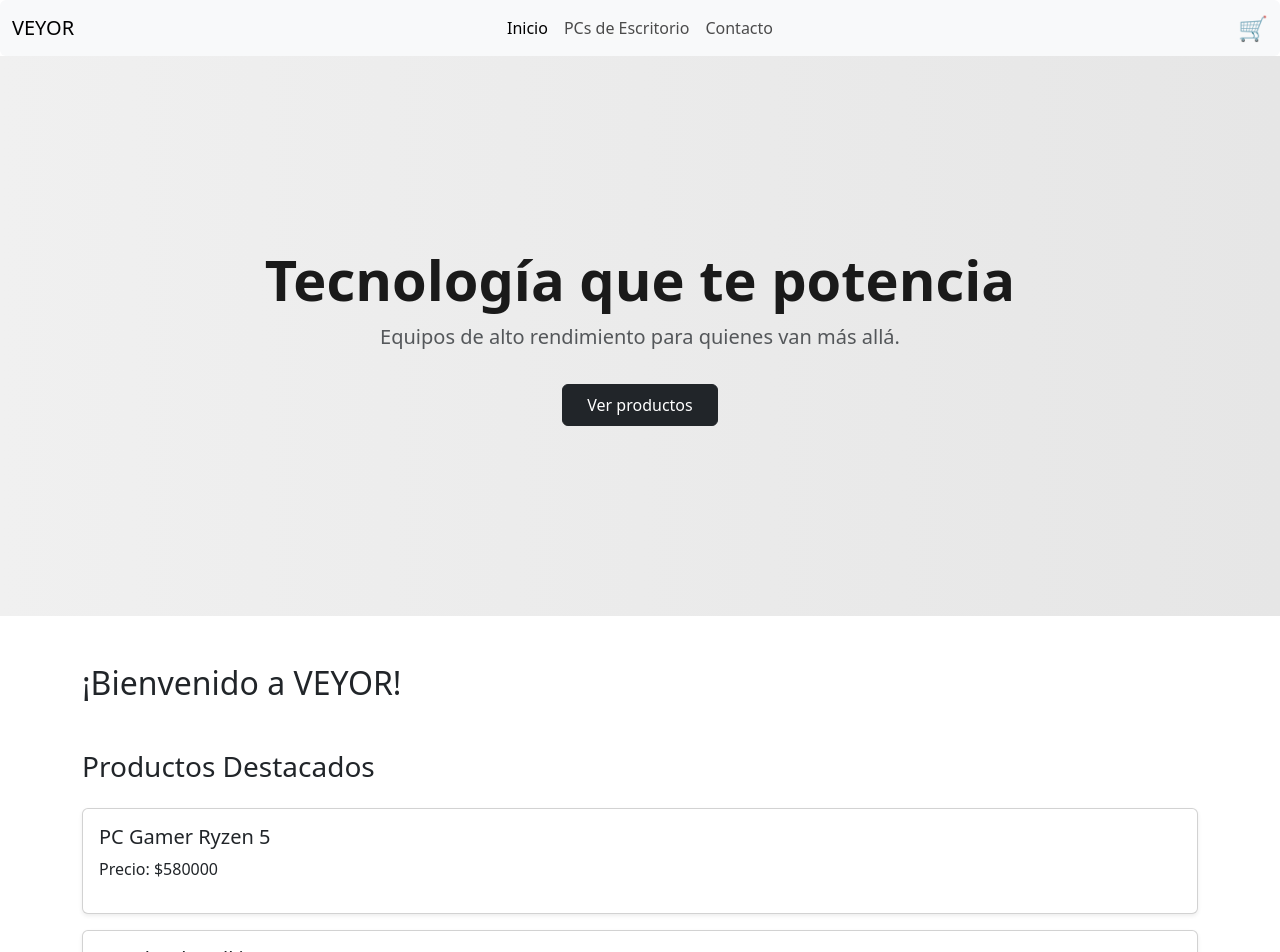
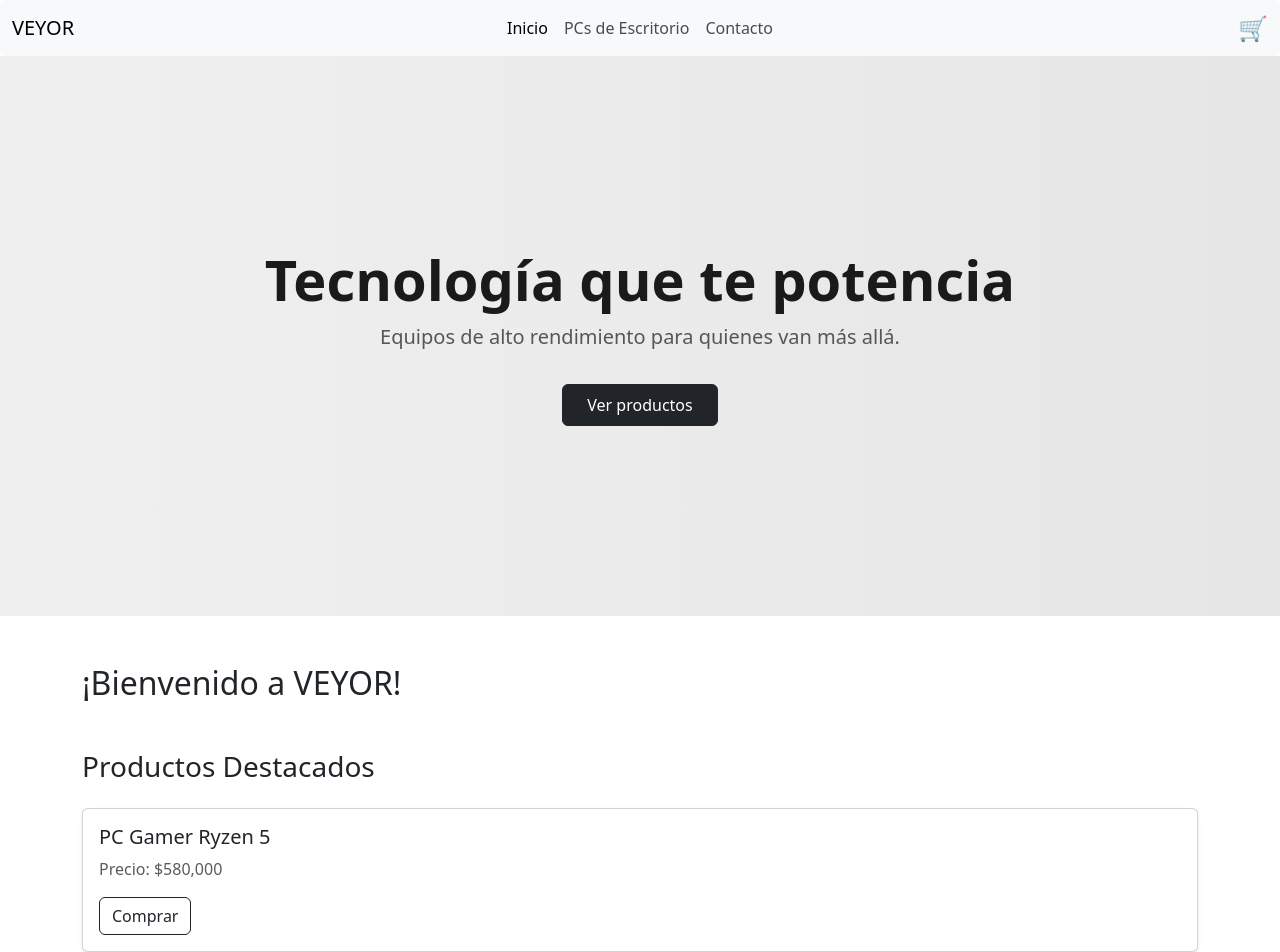
Before and after one commit to pablovenica7/Tech-Ecommerce, a React (Vite) app: page / in a window 1280 px wide. Shown: the top 952 px of the page. Built offline with nearby package versions, Linux system fonts and the light colour scheme.

Commit message:
Update Producto.jsx

```diff
--- a/src/components/Producto.jsx
+++ b/src/components/Producto.jsx
@@ -1,8 +1,11 @@
 export function Producto(props) {
   return (
-    <div className="card p-3 mb-3 shadow-sm">
-      <h5>{props.nombre}</h5>
-      <p>Precio: ${props.precio}</p>
+    <div className="card mb-4 shadow-sm">
+      <div className="card-body">
+        <h5 className="card-title">{props.nombre}</h5>
+        <p className="card-text text-muted">Precio: ${props.precio.toLocaleString()}</p>
+        <button className="btn btn-outline-dark">Comprar</button>
+      </div>
     </div>
   );
 }
```
